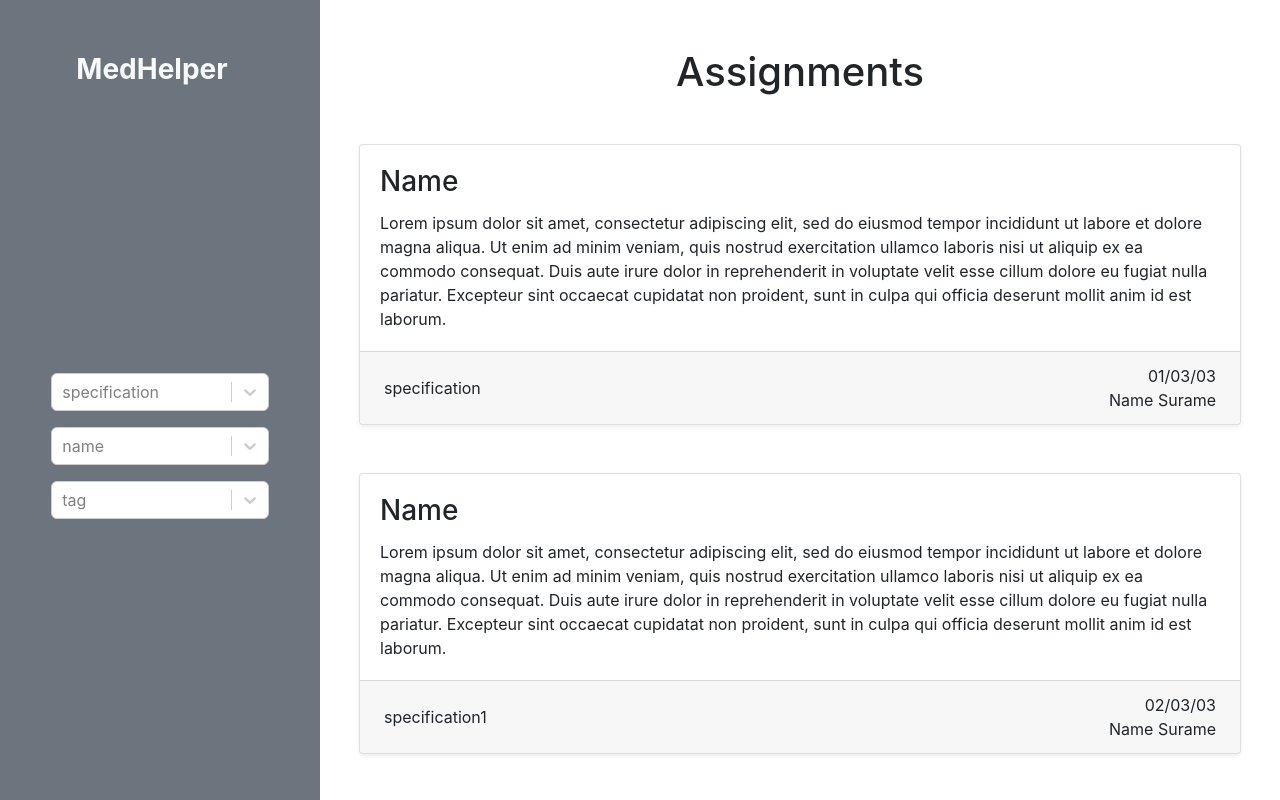
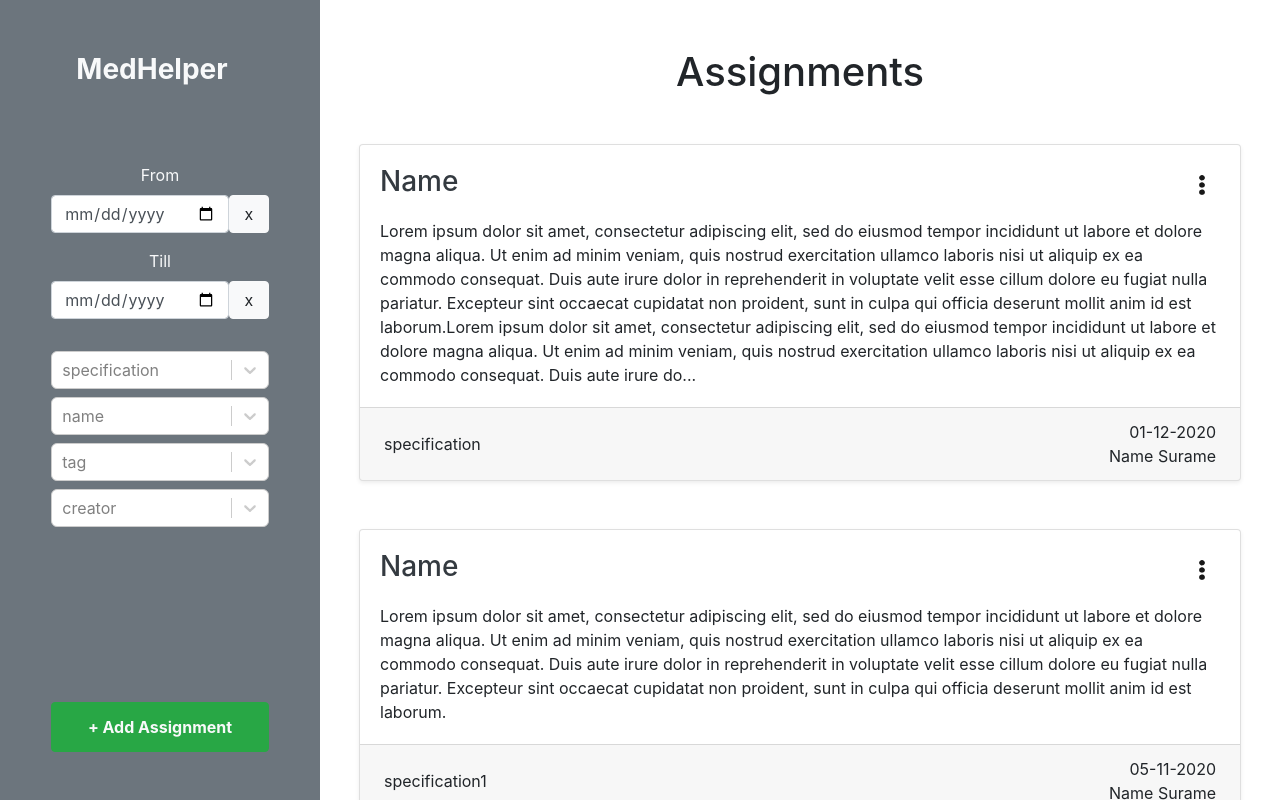
Before and after one commit to Rumaru001/MedHelper, a React (Create React App) app in the folder react/: page /0/medical_card in a window 1280 px wide. Shown: the top 800 px of the page. Built offline with nearby package versions, Linux system fonts and the light colour scheme.

Commit message:
Added date filter and buttons

```diff
--- /dev/null
+++ b/react/src/components/AddButton.js
@@ -0,0 +1,15 @@
+import React from "react";
+import { Link } from "react-router-dom";
+
+export function AddButton(props) {
+  return (
+    <>
+      <Link
+        to={props.to}
+        className={`${props.className} btn btn-success mx-auto mt-auto mb-4 child-center`}
+      >
+        {props.children}
+      </Link>
+    </>
+  );
+}
--- a/react/src/components/Assignment.js
+++ b/react/src/components/Assignment.js
@@ -1,25 +1,63 @@
 import React from "react";
 import { Card, Container, Row, Col } from "react-bootstrap";
+import { Link } from "react-router-dom";
+import OptionDropdown from "../components/optionButton";
 
-export default function Assignment(props) {
+const options = [
+  { link: "/assignment/", name: "" },
+  { link: "", name: "" },
+];
+
+export default class Assignment extends React.Component {
+  manageTextLenght = (text) => {
+    return text.length < 700 ? text : `${text.slice(0, 700 - 5)}...`;
+  };
+
+  render() {
     return (
       <Card className="mx-4 my-5 text-left shadow-sm animate__animated animate__backInRight">
         <Card.Body>
+          <Link
+            to={`/assignment/${this.props.assignment.id}`}
+            className="text-decoration-none text-dark"
+          >
             <Card.Title>
-          <p class="h3">{props.assignment.name}</p>
+              <p class="h3 d-inline-block">{this.props.assignment.name}</p>
+
+              <OptionDropdown className="dropdown-wrapper">
+                <Link
+                  to={`/assignment/${this.props.assignment.id}/edit`}
+                  className="dropdown-item"
+                >
+                  Edit
+                </Link>
+                <Link
+                  to={`/assignment/${this.props.assignment.id}/delete`}
+                  className="dropdown-item"
+                >
+                  Delete
+                </Link>
+              </OptionDropdown>
             </Card.Title>
-        <Card.Text className="mt-2">{props.assignment.text}</Card.Text>
+          </Link>
+          <div class="assignment-text">
+            <Card.Text className="mt-2">
+              {this.manageTextLenght(this.props.assignment.text)}
+            </Card.Text>
+          </div>
         </Card.Body>
         <Card.Footer>
           <Container fluid className="m-0">
             <Row className="child-center">
               <Col className="px-1">
-              <div class="text-left ">{props.assignment.specification}</div>
+                <div class="text-left ">
+                  {this.props.assignment.specification}
+                </div>
               </Col>
               <Col className="px-1">
                 <div class="text-right ">
-                {props.assignment.date} <br />
-                {props.assignment.creator}
+                  {this.props.assignment.date} <br />
+                  {this.props.assignment.creator}
                 </div>
               </Col>
             </Row>
@@ -28,3 +66,4 @@ export default function Assignment(props) {
       </Card>
     );
   }
+}
--- /dev/null
+++ b/react/src/components/DatePicker.js
@@ -0,0 +1,76 @@
+import React from "react";
+import { Button } from "react-bootstrap";
+
+export class DatePicker extends React.Component {
+  constructor(props) {
+    super(props);
+    this.state = {
+      date: "",
+    };
+  }
+  dateConverter(date) {
+    var d = new Date(date),
+      month = "" + (d.getMonth() + 1),
+      day = "" + d.getDate(),
+      year = d.getFullYear();
+
+    if (month.length < 2) month = "0" + month;
+    if (day.length < 2) day = "0" + day;
+
+    return [year, month, day].join("-");
+  }
+  handleClick(e) {
+    this.setState(
+      {
+        date: e.target.value,
+      },
+
+      () => {
+        this.props.onChange(this.props.keyFiled, this.state.date);
+      }
+    );
+  }
+
+  render() {
+    return (
+      <>
+        <div class={`${this.props.className}`}>
+          <label class="w-100 text-center">{this.props.label}</label>
+          <div className="d-flex">
+            <input
+              type="date"
+              name="date"
+              class="form-control"
+              value={this.state.date}
+              placeholder="yyyy-mm-dd"
+              onChange={(e) => {
+                this.handleClick(e);
+              }}
+            ></input>
+            <Button
+              variant="light"
+              className="w-20"
+              onClick={() => {
+                this.setState(
+                  {
+                    date: "",
+                  },
+
+                  () => {
+                    this.props.onChange(
+                      this.props.keyFiled,
+                      this.props.default
+                    );
+                  }
+                );
+              }}
+            >
+              x
+            </Button>
+
+          </div>
+        </div>
+      </>
+    );
+  }
+}
--- a/react/src/components/MedCardFilters.js
+++ b/react/src/components/MedCardFilters.js
@@ -25,7 +25,7 @@ export class MedCardFilters extends React.Component {
   render() {
     return (
       <>
-        <div class="container my-4 py-2">
+        <div class="w-100 my-4 mb-auto mobile pb-4">
           {this.props.data.map((filter, index) => {
             var name = Object.keys(filter)[0];
             //console.log("Filters", filter, name);
--- a/react/src/components/SideBar.js
+++ b/react/src/components/SideBar.js
@@ -1,7 +1,9 @@
 import React from "react";
-import { Navbar } from "react-bootstrap";
+import { Navbar, Row, Col } from "react-bootstrap";
 import { Link } from "react-router-dom";
 import { MedCardFilters } from "./MedCardFilters.js";
+import { AddButton } from "../components/AddButton";
+import { DatePicker } from "../components/DatePicker";
 
 export class SideNavBar extends React.Component {
   constructor(props) {
@@ -18,11 +20,14 @@ export class SideNavBar extends React.Component {
           ? "centerLogo"
           : "uncenterLogo",
     });
-    console.log(this.state.isLogoCentered);
   }
 
   changeHandler = (selected) => {
     this.props.onFilterChange(selected);
+  };
+
+  timeChangeHandler = (key, time) => {
+    this.props.onDateFilterChange({ [key]: time });
   };
 
   render() {
@@ -45,13 +50,51 @@ export class SideNavBar extends React.Component {
           <Navbar.Toggle
             aria-controls="responsible-navbar-nav"
             onClick={() => this.animateLogo()}
-            on
           />
           <Navbar.Collapse className="responsible-navbar-nav w-100">
-            <MedCardFilters
-              data={this.props.filters}
-              onChange={this.changeHandler}
-            />
+            <div class="container h-100 py-4">
+              <div className="w-100">
+                <div class="w-75 mx-auto d-flex">
+                  <div class="container m-0 p-0">
+                    <Row className="w-100 m-0">
+                      <Col className="mb-2 p-0">
+                        <DatePicker
+                          placeholder="Start date"
+                          label="From"
+                          className="w-100"
+                          onChange={this.timeChangeHandler}
+                          keyFiled="startTime"
+                          default="1900-01-01"
+                        />
+                      </Col>
+                    </Row>
+                    <Row className="w-100 m-0 pt-2">
+                      <Col className="mb-2 p-0">
+                        <DatePicker
+                          placeholder="End date"
+                          label="Till"
+                          className="w-100"
+                          onChange={this.timeChangeHandler}
+                          keyFiled="endTime"
+                          default={new Date()}
+                        />
+                      </Col>
+                    </Row>
+                  </div>
+                </div>
+                <MedCardFilters
+                  data={this.props.filters}
+                  onChange={this.changeHandler}
+                />
+              </div>
+
+              <AddButton
+                to="/assignment/add"
+                className="addbtn-assignment text-light"
+              >
+                <p class="text-center my-auto">+ Add Assignment</p>
+              </AddButton>
+            </div>
           </Navbar.Collapse>
         </Navbar>
       </>
--- /dev/null
+++ b/react/src/components/optionButton.js
@@ -0,0 +1,64 @@
+import React, { useState } from "react";
+import { Dropdown } from "react-bootstrap";
+import optionsIcon from "../optionsIcon.svg";
+import { Link } from "react-router-dom";
+
+const CustomToggle = React.forwardRef(({ children, onClick }, ref) => (
+  <a
+    href=""
+    ref={ref}
+    onClick={(e) => {
+      e.preventDefault();
+      onClick(e);
+    }}
+  >
+    {children}
+  </a>
+));
+
+const CustomMenu = React.forwardRef(
+  ({ children, style, className, "aria-labelledby": labeledBy }, ref) => {
+    const [value, setValue] = useState("");
+    var newStyle = Object.assign({}, style);
+    newStyle.left = "-10px";
+    newStyle["background-color"] = "rgb(240, 240, 240)";
+    newStyle["border"] = "solid grey 1px";
+    return (
+      <div
+        ref={ref}
+        style={newStyle}
+        className={`${className} shadow`}
+        aria-labelledby={labeledBy}
+      >
+        <ul className="list-unstyled m-0">
+          {React.Children.toArray(children).filter(
+            (child) =>
+              !value || child.props.children.toLowerCase().startsWith(value)
+          )}
+        </ul>
+      </div>
+    );
+  }
+);
+
+export default class OptionDropdown extends React.Component {
+  render() {
+    return (
+      <Dropdown className={this.props.className}>
+        <Dropdown.Toggle
+          as={CustomToggle}
+          id="dropdown-custom-components"
+          //onClick={this.animation}
+        >
+          <img src={optionsIcon} class="optionsIcon my-auto" alt="options" />
+        </Dropdown.Toggle>
+        <Dropdown.Menu
+          as={CustomMenu}
+          className="animate__animated animate__zoomIn faster"
+        >
+          {this.props.children}
+        </Dropdown.Menu>
+      </Dropdown>
+    );
+  }
+}
--- a/react/src/containers/MedCardView.js
+++ b/react/src/containers/MedCardView.js
@@ -6,48 +6,55 @@ import { SideNavBar } from "../components/SideBar.js";
 const data_hardcode = {
   assignments: [
     {
+      id: 0,
       name: "Name",
       specification: "specification",
       text:
-        "Lorem ipsum dolor sit amet, consectetur adipiscing elit, sed do eiusmod tempor incididunt ut labore et dolore magna aliqua. Ut enim ad minim veniam, quis nostrud exercitation ullamco laboris nisi ut aliquip ex ea commodo consequat. Duis aute irure dolor in reprehenderit in voluptate velit esse cillum dolore eu fugiat nulla pariatur. Excepteur sint occaecat cupidatat non proident, sunt in culpa qui officia deserunt mollit anim id est laborum.",
-      date: "01/03/03",
+        "Lorem ipsum dolor sit amet, consectetur adipiscing elit, sed do eiusmod tempor incididunt ut labore et dolore magna aliqua. Ut enim ad minim veniam, quis nostrud exercitation ullamco laboris nisi ut aliquip ex ea commodo consequat. Duis aute irure dolor in reprehenderit in voluptate velit esse cillum dolore eu fugiat nulla pariatur. Excepteur sint occaecat cupidatat non proident, sunt in culpa qui officia deserunt mollit anim id est laborum.Lorem ipsum dolor sit amet, consectetur adipiscing elit, sed do eiusmod tempor incididunt ut labore et dolore magna aliqua. Ut enim ad minim veniam, quis nostrud exercitation ullamco laboris nisi ut aliquip ex ea commodo consequat. Duis aute irure dolor in reprehenderit in voluptate velit esse cillum dolore eu fugiat nulla pariatur. Excepteur sint occaecat cupidatat non proident, sunt in culpa qui officia deserunt mollit anim id est laborum.",
+      date: "01-12-2020",
       creator: "Name Surame",
     },
     {
+      id: 1,
       name: "Name",
       specification: "specification1",
       text:
         "Lorem ipsum dolor sit amet, consectetur adipiscing elit, sed do eiusmod tempor incididunt ut labore et dolore magna aliqua. Ut enim ad minim veniam, quis nostrud exercitation ullamco laboris nisi ut aliquip ex ea commodo consequat. Duis aute irure dolor in reprehenderit in voluptate velit esse cillum dolore eu fugiat nulla pariatur. Excepteur sint occaecat cupidatat non proident, sunt in culpa qui officia deserunt mollit anim id est laborum.",
-      date: "02/03/03",
+      date: "05-11-2020",
       creator: "Name Surame",
     },
     {
+      id: 2,
       name: "Name1",
       specification: "specification",
       text:
         "Lorem ipsum dolor sit amet, consectetur adipiscing elit, sed do eiusmod tempor incididunt ut labore et dolore magna aliqua. Ut enim ad minim veniam, quis nostrud exercitation ullamco laboris nisi ut aliquip ex ea commodo consequat. Duis aute irure dolor in reprehenderit in voluptate velit esse cillum dolore eu fugiat nulla pariatur. Excepteur sint occaecat cupidatat non proident, sunt in culpa qui officia deserunt mollit anim id est laborum.",
-      date: "03/03/03",
-      creator: "Name Surame",
+      date: "04-12-2019",
+      creator: "Name Surame1",
     },
   ],
 };
 
-const filters_names = ["specification", "name", "tag"];
+const filters_names = ["specification", "name", "tag", "creator"];
 
 export default class MedCard extends React.Component {
   constructor(props) {
     super(props);
 
     var data = data_hardcode.assignments;
-
+    var filters = filters_names.map((field) => {
+      return { [field]: this.createFilters(field, data) };
+    });
+    var dateFilter = { startTime: "1900-01-01", endTime: new Date() };
     this.state = {
       assignments: data,
       filteredAssignments: data,
-      filters: filters_names.map((field) => {
-        return { [field]: this.createFilters(field, data) };
-      }),
+      filters: [...filters],
+      defaultFilters: [...filters],
+      dateFilters: { ...dateFilter },
+      defaultDateFilters: { ...dateFilter },
     };
-    console.log(this.state.filters);
+    console.log(this.state.defaultFilters);
   }
 
   createFilters = (field, data) => {
@@ -65,8 +72,16 @@ export default class MedCard extends React.Component {
       : [];
   };
 
-  customFilter = (data, filters) => {
-    console.log("Filtering assignments with next filters", filters);
+  customFilter = (
+    data = this.state.assignments,
+    filters = this.state.filters,
+    dateFilters = this.state.dateFilters
+  ) => {
+    console.log(
+      "Filtering assignments with next filters",
+      filters,
+      dateFilters
+    );
     filters.forEach((filter_elem, index) => {
       data = data.filter((elem) => {
         // console.log("Filtering", elem[filters_names[index]], filter_elem);
@@ -78,6 +93,28 @@ export default class MedCard extends React.Component {
             );
       });
     });
+
+    var from = new Date(dateFilters.endTime);
+    var till = new Date(dateFilters.startTime);
+
+    console.log(from, till);
+
+    data = data.filter((elem) => {
+      var date = new Date(elem.date);
+      console.log(date, from <= date, date <= till);
+      return !(from <= date) && !(date <= till);
+    });
+
+    this.setState(
+      {
+        ...this.state,
+        filteredAssignments: data,
+      },
+      () => {
+        console.log(`Assignments updated`, this.state.filteredAssignments);
+      }
+    );
+
     return data;
   };
 
@@ -85,7 +122,7 @@ export default class MedCard extends React.Component {
     console.log(`New Filters`, newFilters);
     newFilters.forEach((filter, index) => {
       if (filter[filters_names[index]].length < 1) {
-        newFilters[index] = this.state.filters[index];
+        newFilters[index] = this.state.defaultFilters[index];
         console.log(
           `All object is restore for filter type:`,
           filters_names[index]
@@ -96,13 +133,40 @@ export default class MedCard extends React.Component {
     this.setState(
       {
         ...this.state,
-        filteredAssignments: this.customFilter(
-          this.state.assignments,
-          newFilters
-        ),
+        filters: newFilters,
       },
       () => {
-        console.log(`Filtered state `, this.state.filteredAssignments);
+        console.log(`FiltersUpdated`, this.state.filters);
+        this.customFilter();
+      }
+    );
+  };
+
+  filterByDate = (dateFilter) => {
+    var key = Object.keys(dateFilter);
+    var dateFromState = this.state.dateFilters;
+    dateFromState[key] = dateFilter[key];
+
+    this.setState(
+      {
+        ...this.state,
+        dateFilters: dateFromState,
+      },
+      () => {
+        console.log(`DateFilterUpdated`, this.state.dateFilters);
+        this.customFilter();
+      }
+    );
+  };
+
+  restoreDefaultDateFilter = () => {
+    this.setState(
+      {
+        ...this.state,
+        dateFilters: { ...this.state.defaultDateFilters },
+      },
+      () => {
+        this.customFilter();
       }
     );
   };
@@ -111,8 +175,10 @@ export default class MedCard extends React.Component {
     return (
       <>
         <SideNavBar
-          filters={this.state.filters}
+          filters={this.state.defaultFilters}
           onFilterChange={this.filterAssignments}
+          onDateFilterChange={this.filterByDate}
+          restoreDateFilter={this.restoreDefaultDateFilter}
         />
         <Container fluid className="vh-100-c">
           <Row>
--- a/react/src/index.css
+++ b/react/src/index.css
@@ -1,3 +1,8 @@
+html {
+  --lh: 1.4rem;
+  line-height: var(--lh);
+}
+
 body {
   margin: 0;
   font-family: -apple-system, BlinkMacSystemFont, "Segoe UI", "Roboto", "Oxygen",
@@ -10,6 +15,54 @@ body {
 code {
   font-family: source-code-pro, Menlo, Monaco, Consolas, "Courier New",
     monospace;
+}
+
+.vh-100-c {
+  min-height: 100vh !important;
+  height: auto;
+}
+
+#page-content-wrapper {
+  text-align: center;
+}
+
+.logo:hover {
+  color: rgb(199, 199, 199);
+  text-decoration: none !important;
+}
+
+.child-center {
+  display: flex;
+  align-items: center;
+  justify-content: center;
+}
+
+.optionsIcon {
+  position: relative;
+  float: right;
+  max-height: 40px;
+  padding: 10px;
+  margin-right: 5px;
+  cursor: pointer;
+  opacity: 0.9;
+}
+.optionsIcon:hover {
+  opacity: 0.55;
+}
+.dropdown-wrapper {
+  position: relative;
+  float: right;
+  max-height: 40px;
+  max-width: 50px;
+}
+.left-5 {
+  left: -5px !important;
+}
+
+.addbtn-assignment {
+  font-weight: bold;
+  width: 75%;
+  height: 50px;
 }
 
 @media (min-width: 992px) {
@@ -27,20 +80,6 @@ code {
   .flex-direction-column {
     flex-direction: column !important;
   }
-}
-
-.vh-100-c {
-  min-height: 100vh !important;
-  height: auto;
-}
-
-#page-content-wrapper {
-  text-align: center;
-}
-
-.logo:hover {
-  color: rgb(199, 199, 199);
-  text-decoration: none !important;
 }
 
 @media (max-width: 992px) {
@@ -74,10 +113,19 @@ code {
     transform: translate(0);
     transition: left 0.5s, transform 0.8s;
   }
+  .mobile {
+    margin-bottom: 3rem !important;
+  }
 }
 
-.child-center {
-  display: flex;
-  align-items: center;
-  justify-content: center;
+.faster {
+  animation-duration: 370ms !important;
 }
+
+.w-80 {
+  width: 80%;
+}
+.w-20 {
+  width: 20%;
+  max-width: 40px;
+}
```
Also changed, not shown: react/src/optionsIcon.svg (added), 1 other file (tests, documents, lock files or other folders). Lines whose indentation alone changed are shown as unchanged.
